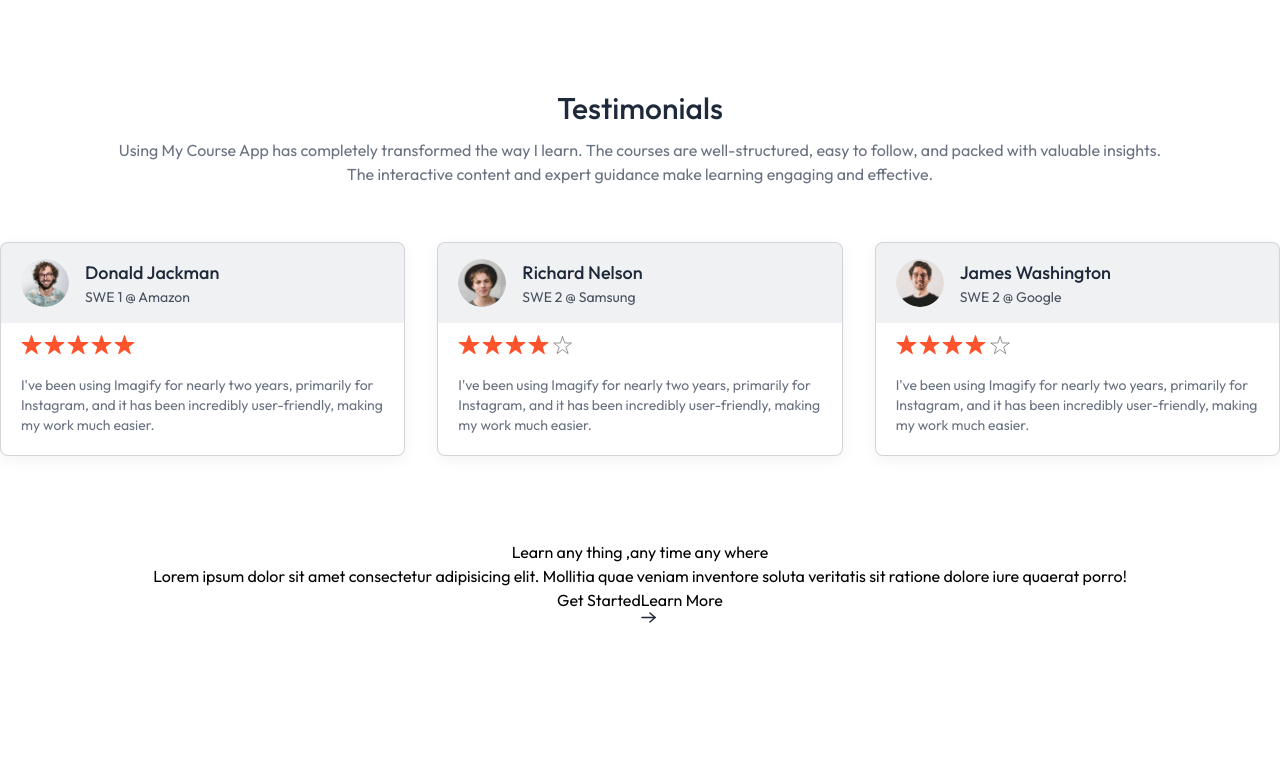
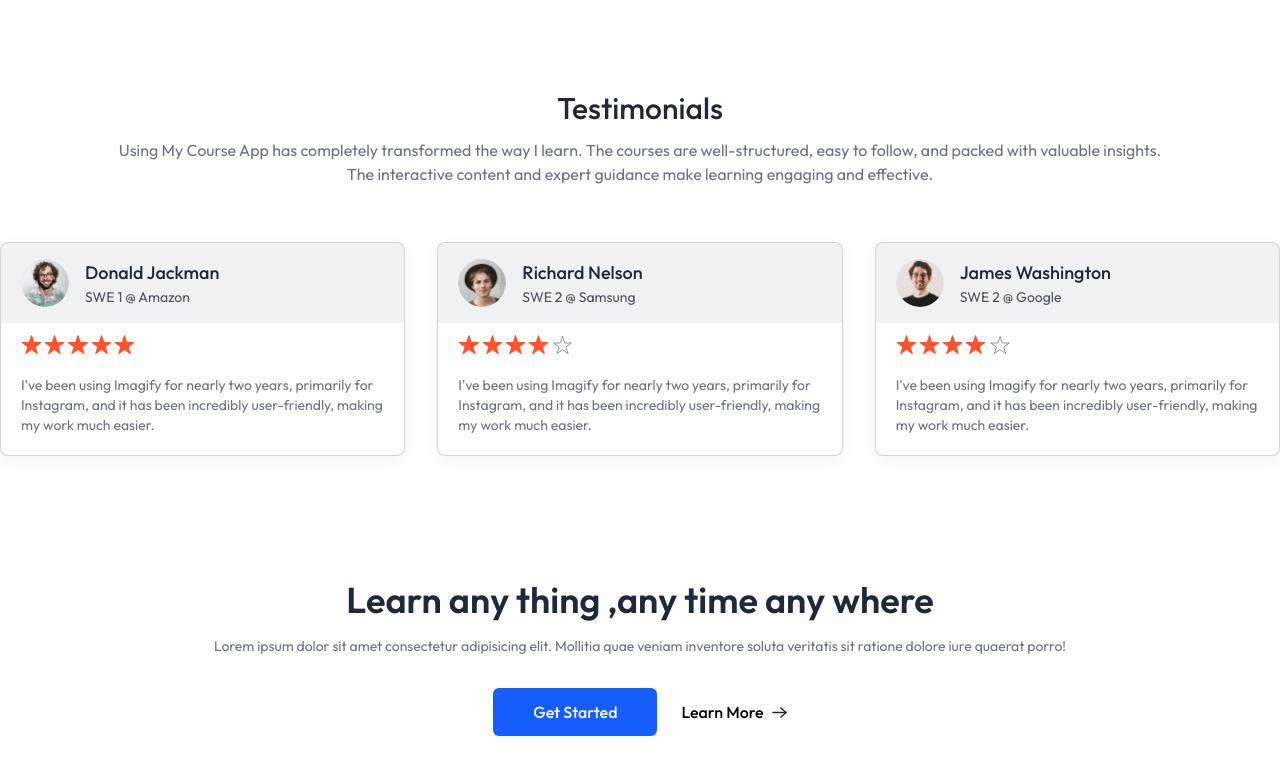
Before and after one commit to HckR01/LMS-project-1, a React (Vite) app in the folder client/: page / in a window 1280 px wide. Shown: the part 2995-3769 px from the top of the page. Before the commit the page ends 3618 px from the top, so only its background shows below. Built offline with nearby package versions, Linux system fonts and the light colour scheme; no server answers.

Commit message:
update call to action

```diff
--- a/client/src/components/students/CallToAction.jsx
+++ b/client/src/components/students/CallToAction.jsx
@@ -3,15 +3,19 @@ import { assets } from '../../assets/assets';
 
 const CallToAction = () => {
   return (
-    <div>
-      <h1>Learn any thing ,any time any where</h1>
-      <p>
+    <div className="flex flex-col items-center gap-4 pt-10 pb-24 px-8 md:px-0">
+      <h1 className="text-xl md:text-4xl text-gray-800 font-semibold">
+        Learn any thing ,any time any where
+      </h1>
+      <p className="text-gray-500 sm:text-sm">
         Lorem ipsum dolor sit amet consectetur adipisicing elit. Mollitia quae
         veniam inventore soluta veritatis sit ratione dolore iure quaerat porro!
       </p>
-      <div>
-        <button>Get Started</button>
-        <button>
+      <div className="flex items-center gap-6 font-medium mt-4 ">
+        <button className="px-10 py-3 text-white bg-blue-600 rounded-md">
+          Get Started
+        </button>
+        <button className="flex items-center gap-2">
           Learn More <img src={assets.arrow_icon} alt="arrow-icon" />
         </button>
       </div>
```
